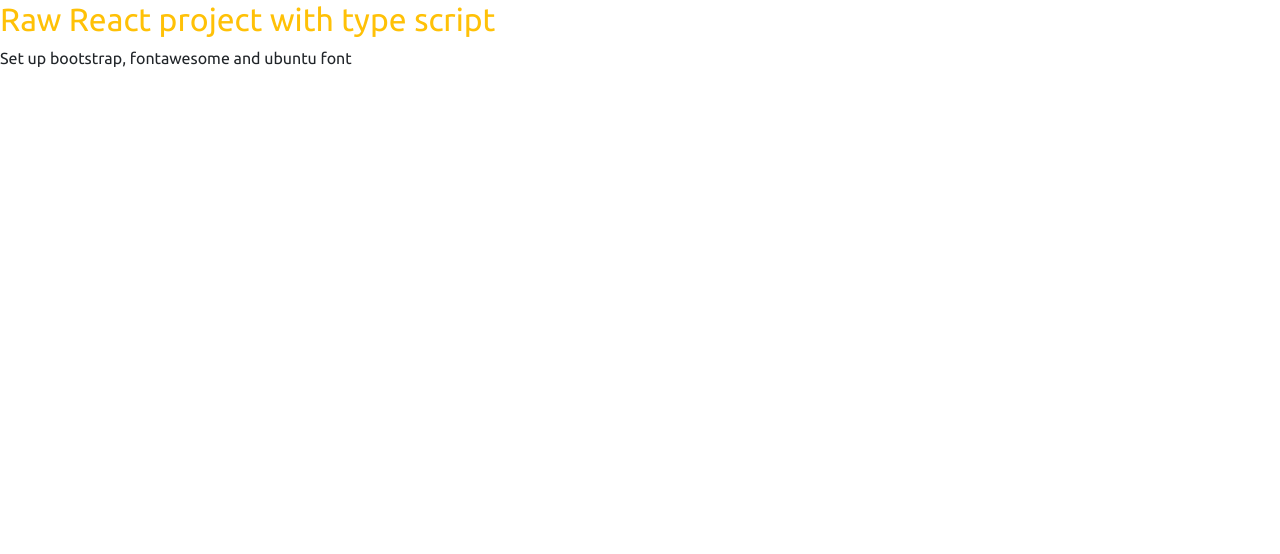
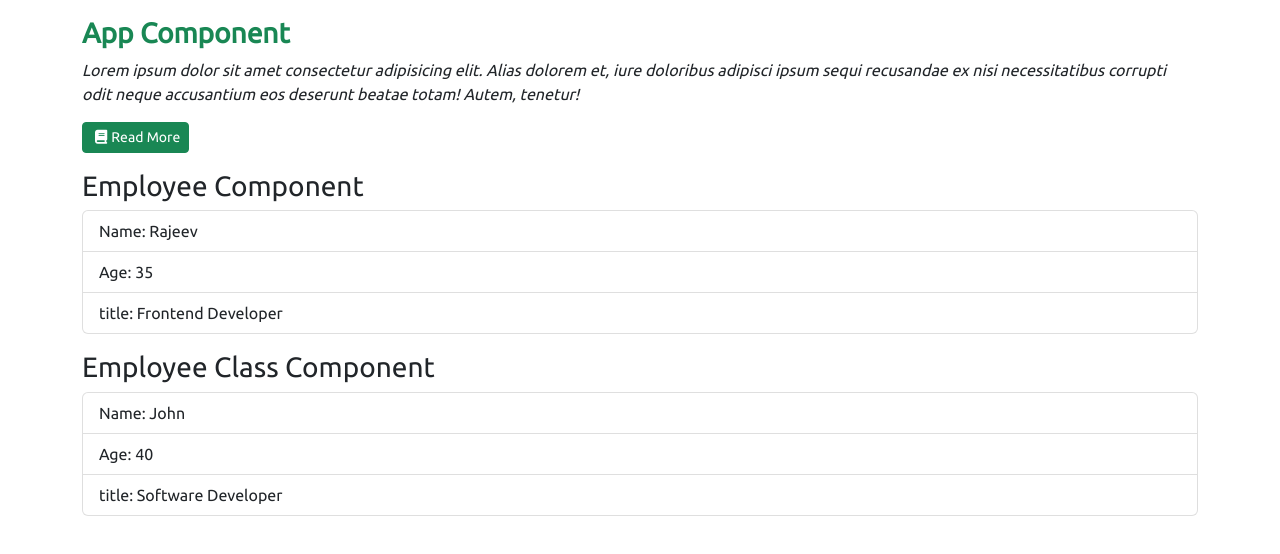
Before and after one commit to rajeevRuhaan/react-typescript, a React (Create React App) app: page / in a window 1280 px wide. Shown: the top 554 px of the page. Built offline with nearby package versions, Linux system fonts and the light colour scheme.

Commit message:
state in functional and class component

```diff
--- a/src/App.tsx
+++ b/src/App.tsx
@@ -1,12 +1,34 @@
 import React from 'react';
 import logo from './logo.svg';
 import './App.css';
+import Employee from './components/Employee';
+import EmployeeClass from './components/EmployeeClass';
 
 function App() {
   return (
     <React.Fragment>
-      <h2 className='text-warning'>Raw React project with type script</h2>
-      <p>Set up bootstrap, fontawesome and ubuntu font</p>
+      <div className="container mt-3">
+        <div className="grid">
+          <div className="row">
+            <div className="col">
+              <p className="h3 fw-bold text-success">App Component</p>
+              <p className="fst-italic">Lorem ipsum dolor sit amet consectetur adipisicing elit. Alias dolorem et, iure doloribus adipisci ipsum sequi recusandae ex nisi necessitatibus corrupti odit neque accusantium eos deserunt beatae totam! Autem, tenetur!</p>
+            <button className="btn btn-success btn-sm">
+              <i className='fa fa-book mx-1'></i>Read More</button>
+            </div>
+          </div>
+          <div className="row mt-3">
+            <div className="col">
+              <Employee />
+            </div>
+          </div>
+          <div className="row mt-3">
+            <div className="col">
+              <EmployeeClass />
+            </div>
+          </div>
+        </div>
+      </div>
 
     </React.Fragment>
   );
--- /dev/null
+++ b/src/components/Employee.tsx
@@ -0,0 +1,32 @@
+import React, {useState} from 'react';
+
+interface IState {
+    name: string;
+    age: number;
+    title: string;
+
+}
+interface IProps {
+
+}
+
+const Employee:React.FC<IProps> = () => {
+const [state, setState] = useState<IState>({
+    name: 'Rajeev',
+    age: 35,
+    title: 'Frontend Developer',
+})
+
+    return (
+        <React.Fragment>
+            <h3>Employee Component</h3>
+            <ul className="list-group">
+                <li className="list-group-item">Name: {state.name}</li>
+                <li className="list-group-item">Age: {state.age}</li>
+                <li className="list-group-item">title: {state.title}</li>
+            </ul>
+        </React.Fragment>
+    );
+};
+
+export default Employee;
--- /dev/null
+++ b/src/components/EmployeeClass.tsx
@@ -0,0 +1,34 @@
+import React, { Component } from 'react'
+
+interface IProps {}
+interface IState {
+    name: string;
+    age: number;
+    title: string;
+}
+
+export default class EmployeeClass extends Component<IProps, IState> {
+
+    constructor(props: IProps) {
+        super(props)
+        this.state = {
+            name: 'John',
+            age: 40,
+            title: 'Software Developer',
+        } as IState
+    }
+
+  render() {
+    const {name, age, title} = this.state
+    return (
+      <React.Fragment>
+        <h3>Employee Class Component</h3>
+        <ul className="list-group">
+                <li className="list-group-item">Name: {name}</li>
+                <li className="list-group-item">Age: {age}</li>
+                <li className="list-group-item">title: {title}</li>
+            </ul>
+      </React.Fragment>
+    )
+  }
+}
```
